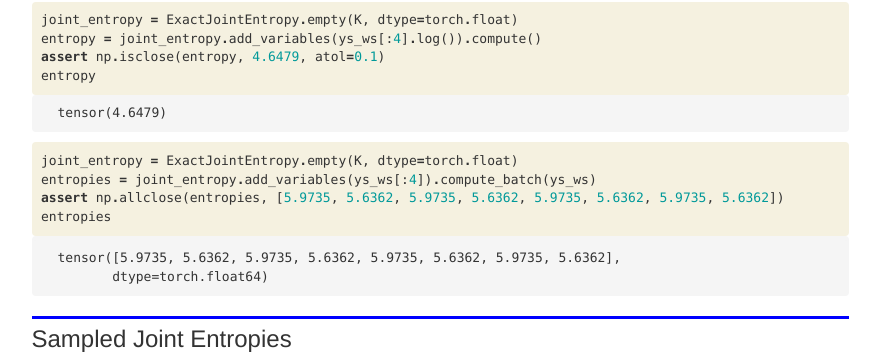
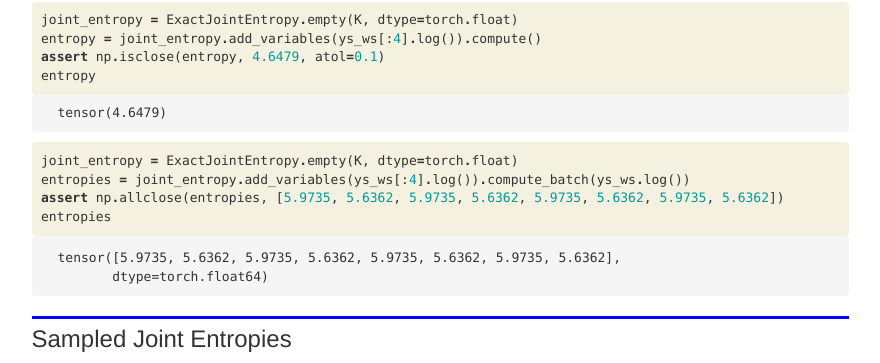
Before and after one commit to BlackHC/batchbald_redux, a Jekyll site: the page built from docs/joint_entropy_computation.html, in a window 1280 px wide and 900 px high, scrolled down 5185 px. Shown: the part 88-451 px from the top of the window, without its empty margins (346-1226 px from the left). Built offline with Jekyll 4.4.1, drawn with Linux system fonts in a browser that asks for light colours; nearby versions of some CDN libraries; comment, search, counter and statistics services are not loaded.

Commit message:
Reexport all scripts and docs

```diff
--- a/docs/joint_entropy_computation.html
+++ b/docs/joint_entropy_computation.html
@@ -497,7 +497,7 @@ nb_path: "02_joint_entropy_computation.ipynb"
 <div class="inner_cell">
     <div class="input_area">
 <div class=" highlight hl-ipython3"><pre><span></span><span class="n">joint_entropy</span> <span class="o">=</span> <span class="n">ExactJointEntropy</span><span class="o">.</span><span class="n">empty</span><span class="p">(</span><span class="n">K</span><span class="p">,</span> <span class="n">dtype</span><span class="o">=</span><span class="n">torch</span><span class="o">.</span><span class="n">float</span><span class="p">)</span>
-<span class="n">entropies</span> <span class="o">=</span> <span class="n">joint_entropy</span><span class="o">.</span><span class="n">add_variables</span><span class="p">(</span><span class="n">ys_ws</span><span class="p">[:</span><span class="mi">4</span><span class="p">])</span><span class="o">.</span><span class="n">compute_batch</span><span class="p">(</span><span class="n">ys_ws</span><span class="p">)</span>
+<span class="n">entropies</span> <span class="o">=</span> <span class="n">joint_entropy</span><span class="o">.</span><span class="n">add_variables</span><span class="p">(</span><span class="n">ys_ws</span><span class="p">[:</span><span class="mi">4</span><span class="p">]</span><span class="o">.</span><span class="n">log</span><span class="p">())</span><span class="o">.</span><span class="n">compute_batch</span><span class="p">(</span><span class="n">ys_ws</span><span class="o">.</span><span class="n">log</span><span class="p">())</span>
 <span class="k">assert</span> <span class="n">np</span><span class="o">.</span><span class="n">allclose</span><span class="p">(</span><span class="n">entropies</span><span class="p">,</span> <span class="p">[</span><span class="mf">5.9735</span><span class="p">,</span> <span class="mf">5.6362</span><span class="p">,</span> <span class="mf">5.9735</span><span class="p">,</span> <span class="mf">5.6362</span><span class="p">,</span> <span class="mf">5.9735</span><span class="p">,</span> <span class="mf">5.6362</span><span class="p">,</span> <span class="mf">5.9735</span><span class="p">,</span> <span class="mf">5.6362</span><span class="p">])</span>
 <span class="n">entropies</span>
 </pre></div>
@@ -511,9 +511,8 @@ nb_path: "02_joint_entropy_computation.ipynb"
 
 <div class="output_area">
 
-<div class="output_subarea output_stream output_stdout output_text">
-<pre>
-</pre>
+<div class="output_subarea output_stream output_stderr output_text">
+<pre></pre>
 </div>
 </div>
 
```
